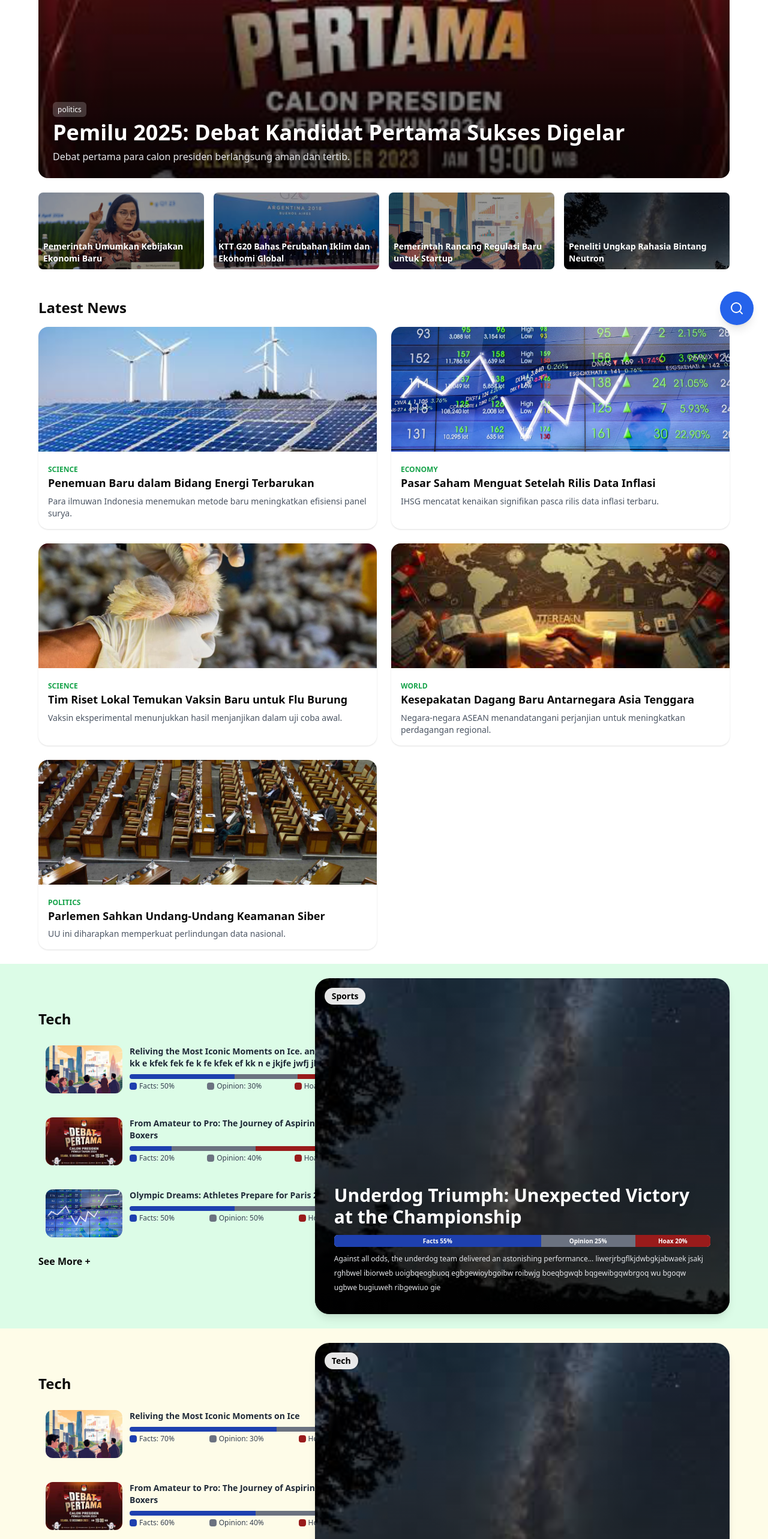
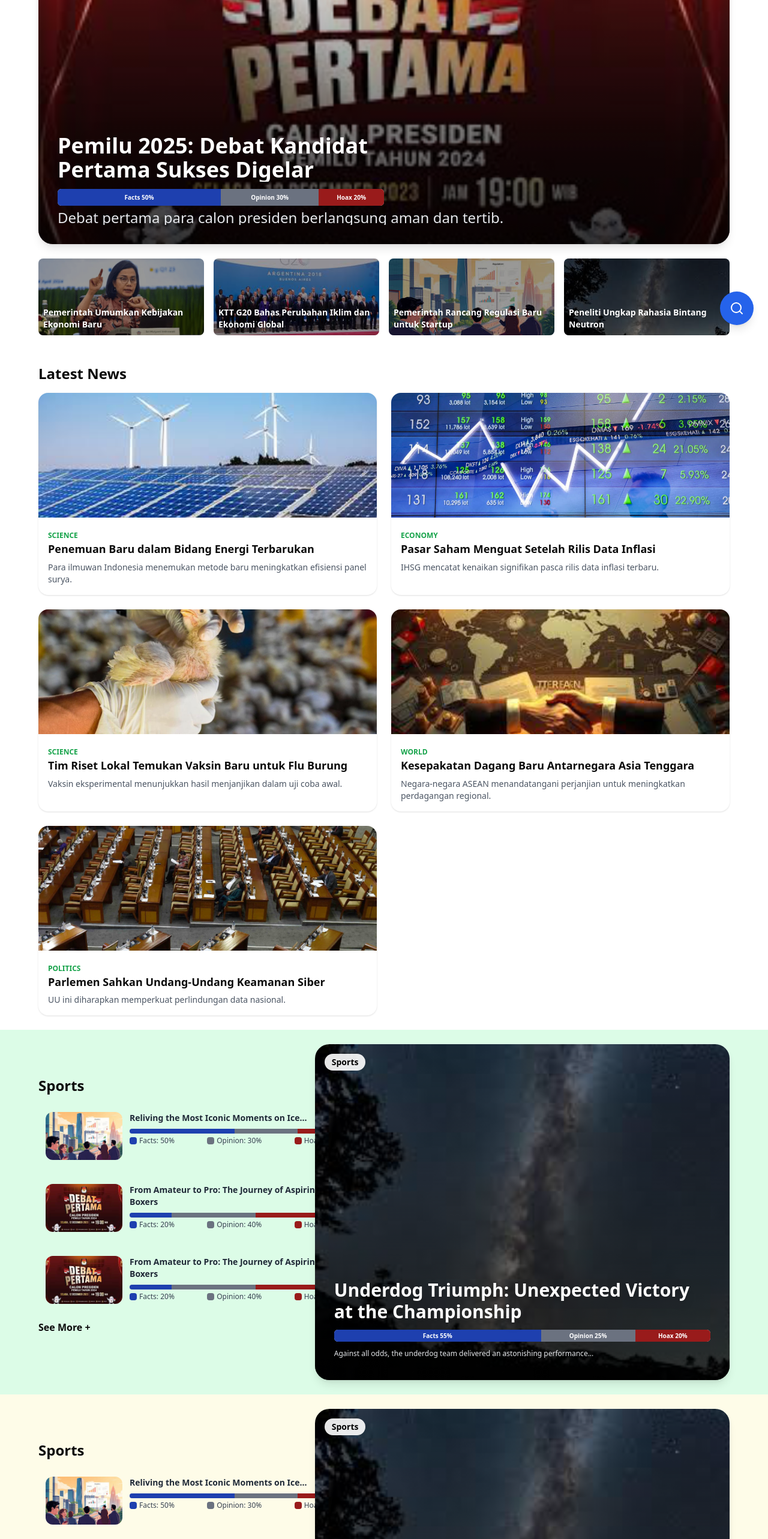
Before and after one commit to pbkk-c/fe-be-pbkk, a Next.js app: page /home in a window 1280 px wide. Shown: the part 234-2800 px from the top of the page at 60% size. Built offline with nearby package versions, Linux system fonts and the light colour scheme.

Commit message:
fix: homepage

```diff
--- a/package.json
+++ b/package.json
@@ -43,6 +43,7 @@
     "eslint-config-next": "15.5.3",
     "postcss": "^8.5.6",
     "tailwindcss": "^3.4.17",
+    "tailwindcss-scrollbar": "^0.1.0",
     "typescript": "^5"
   }
 }
--- /dev/null
+++ b/src/app/(auth)/layout.tsx
@@ -0,0 +1,13 @@
+export default function AuthLayout({
+  children,
+}: {
+  children: React.ReactNode;
+}) {
+  return (
+    <html lang="en">
+      <body className="min-h-screen flex items-center justify-center bg-gray-50">
+        {children}
+      </body>
+    </html>
+  );
+}
--- a/src/app/home/components/HeroCard.tsx
+++ b/src/app/home/components/HeroCard.tsx
@@ -1,49 +1,91 @@
 import Image from "next/image";
-import Link from "next/link";
 
-interface HeroCardProps {
+type BigCardProps = {
   category: string;
   title: string;
   description: string;
   image: string;
-  href?: string;
-}
+  facts: number;
+  opinion: number;
+  hoax: number;
+};
 
-export default function HeroCard({
+export default function BigCard({
   category,
   title,
   description,
   image,
-  href = "#",
-}: HeroCardProps) {
+  facts,
+  opinion,
+  hoax,
+}: BigCardProps) {
   return (
-   <Link
-  href={href}
-  className="relative w-full min-h-[450px] rounded-2xl overflow-hidden group block"
->
+    <div className="relative w-full rounded-3xl overflow-hidden shadow-lg">
+      {/* Background image */}
+      <div className="relative h-[260px] md:h-[360px] lg:h-[460px] xl:h-[560px] 2xl:h-[600px] w-full transition-all duration-300">
         <Image
           src={image}
           alt={title}
           fill
+          className="object-cover"
           priority
-    className="object-cover transition-transform duration-500 group-hover:scale-105"
         />
-  {/* Overlay */}
-  <div className="absolute inset-0 bg-gradient-to-t from-black/70 via-black/30 to-transparent" />
 
-  {/* Text Content */}
-  <div className="absolute bottom-6 left-6 right-6 text-white">
-    <span className="bg-white/20 text-xs px-2 py-1 rounded-md backdrop-blur">
+        {/* Overlay gelap agar teks terbaca */}
+        <div className="absolute inset-0 bg-gradient-to-t from-black/80 via-black/40 to-transparent"></div>
+
+        {/* Konten overlay */}
+        <div className="absolute inset-0 flex flex-col justify-end p-4 sm:p-6 md:p-8 text-white">
+          {/* Kategori */}
+          <span className="absolute top-4 left-4 bg-white/90 text-black text-[10px] sm:text-xs md:text-sm font-semibold px-3 py-1 rounded-full">
             {category}
           </span>
-    <h2 className="mt-2 text-3xl md:text-4xl font-bold leading-snug drop-shadow">
+
+          {/* Judul */}
+          <h2 className="md:w-1/2 text-[12px] sm:text-[14px] md:text-[16px] lg:text-[18px] xl:text-4xl font-extrabold leading-snug drop-shadow-lg line-clamp-3">
             {title}
           </h2>
-    <p className="mt-2 text-sm md:text-base text-gray-200 line-clamp-3">
+
+          {/* Bar fakta, opini, hoax */}
+          <div className="w-full md:w-1/2 bg-gray-300 h-4 sm:h-5.5 md:h-7 mt-3 rounded-md overflow-hidden flex">
+            <div
+              className="bg-blue-800 h-full text-[6px] sm:text-[7px] md:text-[9px] lg:text-[10px] font-semibold flex items-center justify-center"
+              style={{ width: `${facts}%` }}
+            >
+              {facts > 10 ? (
+                <span>Facts {facts}%</span>
+              ) : facts > 3 ? (
+                <span>{facts}%</span>
+              ) : null}
+            </div>
+            <div
+              className="bg-gray-500 h-full text-[6px] sm:text-[7px] md:text-[9px] lg:text-[10px] font-semibold flex items-center justify-center"
+              style={{ width: `${opinion}%` }}
+            >
+              {opinion > 10 ? (
+                <span>Opinion {opinion}%</span>
+              ) : opinion > 3 ? (
+                <span>{opinion}%</span>
+              ) : null}
+            </div>
+            <div
+              className="bg-red-800 h-full text-[6px] sm:text-[7px] md:text-[9px] lg:text-[10px] font-semibold flex items-center justify-center"
+              style={{ width: `${hoax}%` }}
+            >
+              {hoax > 10 ? (
+                <span>Hoax {hoax}%</span>
+              ) : hoax > 3 ? (
+                <span>{hoax}%</span>
+              ) : null}
+            </div>
+          </div>
+
+          {/* Deskripsi */}
+          <p className="text-[10px] sm:text-[12px] md:text-[14px] lg:text-[16px] xl:text-[24px] sm:text-sm md:text-base text-gray-200 mt-2 line-clamp-3 max-w-3xl">
             {description}
           </p>
         </div>
-</Link>
-
+      </div>
+    </div>
   );
 }
--- a/src/app/home/container/SportsSection.tsx
+++ b/src/app/home/container/SportsSection.tsx
@@ -1,54 +1,59 @@
+import { useState } from "react";
 import BigCard from "../components/BigCard";
 import NewsCard from "../components/NewsCard2";
 
 const dummyBig = {
     category: "Sports",
     title: "Underdog Triumph: Unexpected Victory at the Championship",
-  description:
-    "Against all odds, the underdog team delivered an astonishing performance... liwerjrbgflkjdwbgkjabwaek jsakj rghbwel ibiorweb uoigbqeogbuoq egbgewioybgoibw roibwjg boeqbgwqb bqgewibgqwbrgoq wu bgoqw ugbwe bugiuweh ribgewiuo gie",
+    description: "Against all odds, the underdog team delivered an astonishing performance...",
     image: "/img/home/news-8.png",
     facts: 55,
     opinion: 25,
     hoax: 20,
 };
-
 const dummyNews = [
-  {
-    title: "Reliving the Most Iconic Moments on Ice. an ke kk e kfek fek fe k fe  kfek ef kk n e jkjfe jwfj jkwf j dwf j dwf  hjdwf  jfwk jqf jfwj hffjh fj hdsfjh dfj hdf  hjadf hjasf hj asf",
-    image: "/img/home/news-7.png",
-    facts: 50,
-    opinion: 30,
-    hoax: 20,
-  },
-  {
-    title: "From Amateur to Pro: The Journey of Aspiring Boxers",
-    image: "/img/home/news-3.png",
-    facts: 20,
-    opinion: 40,
-    hoax: 40,
-  },
-  {
-    title: "Olympic Dreams: Athletes Prepare for Paris 2024",
-    image: "/img/home/news-4.png",
-    facts: 50,
-    opinion: 50,
-    hoax: 0,
-  },
+    { title: "Reliving the Most Iconic Moments on Ice...", image: "/img/home/news-7.png", facts: 50, opinion: 30, hoax: 20, },
+    { title: "From Amateur to Pro: The Journey of Aspiring Boxers", image: "/img/home/news-3.png", facts: 20, opinion: 40, hoax: 40, },
+    { title: "From Amateur to Pro: The Journey of Aspiring Boxers", image: "/img/home/news-3.png", facts: 20, opinion: 40, hoax: 40, },
+    { title: "Olympic Dreams: Athletes Prepare for Paris 2024", image: "/img/home/news-4.png", facts: 50, opinion: 50, hoax: 0, },
+    { title: "Inside the Mind of a Champion: A New Documentary", image: "/img/home/news-4.png", facts: 70, opinion: 20, hoax: 10, },
+    { title: "The Rise of eSports: More Than Just a Game", image: "/img/home/news-4.png", facts: 60, opinion: 30, hoax: 10, },
 ];
 
 export default function SportsSection() {
+  const [isExpanded, setIsExpanded] = useState(false);
+
+  const toggleExpanded = () => {
+    setIsExpanded(!isExpanded);
+  };
+
+  const listContainerClasses = isExpanded
+    ? 'max-h-[400px] overflow-y-auto pr-2 scrollbar-thin scrollbar-thumb-gray-300'
+    : 'max-h-[335px] overflow-hidden';
+
   return (
-    <div className="flex flex-col lg:flex-row">
-      {/* Lebar penuh di mobile, menjadi 2/5 di layar md ke atas */}
-      <div className="flex w-full md:w-2/5 flex-col gap-4 justify-center">
-        <h1 className="text-2xl font-extrabold">Tech</h1>
+    <div className="flex flex-col lg:flex-row lg:items-center">
+      <div className="flex w-full md:w-2/5 flex-col gap-4">
+        <h1 className="text-2xl font-extrabold">Sports</h1>
+
+        <div className="relative flex-grow">
+          <div className={`flex flex-col gap-4 transition-all duration-300 ease-in-out ${listContainerClasses}`}>
             {dummyNews.map((news, i) => (
               <NewsCard key={i} {...news} />
             ))}
-        <h1 className="text-md font-semibold mb-6">See More +</h1>
           </div>
-      {/* Lebar penuh di mobile, menjadi 3/5 di layar md ke atas */}
-      <div className="w-full lg:w-3/5">
+
+        </div>
+
+        <h1
+          className="text-md font-semibold mt-2 mb-6 cursor-pointer hover:underline"
+          onClick={toggleExpanded}
+        >
+          {isExpanded ? 'See Less -' : 'See More +'}
+        </h1>
+      </div>
+
+      <div className="w-full lg:w-3/5 mt-8 lg:mt-0">
         <BigCard {...dummyBig} />
       </div>
     </div>
--- a/src/app/home/container/TechSection.tsx
+++ b/src/app/home/container/TechSection.tsx
@@ -1,54 +1,59 @@
+import { useState } from "react";
 import BigCard from "../components/BigCard";
 import NewsCard from "../components/NewsCard2";
 
 const dummyBig = {
-  category: "Tech",
+    category: "Sports",
     title: "Underdog Triumph: Unexpected Victory at the Championship",
-  description:
-    "Against all odds, the underdog team delivered an astonishing performance...",
+    description: "Against all odds, the underdog team delivered an astonishing performance...",
     image: "/img/home/news-8.png",
     facts: 55,
-  opinion: 45,
-  hoax: 0,
+    opinion: 25,
+    hoax: 20,
 };
-
 const dummyNews = [
-  {
-    title: "Reliving the Most Iconic Moments on Ice",
-    image: "/img/home/news-7.png",
-    facts: 70,
-    opinion: 30,
-    hoax: 0,
-  },
-  {
-    title: "From Amateur to Pro: The Journey of Aspiring Boxers",
-    image: "/img/home/news-3.png",
-    facts: 60,
-    opinion: 40,
-    hoax: 0,
-  },
-  {
-    title: "Olympic Dreams: Athletes Prepare for Paris 2024",
-    image: "/img/home/news-4.png",
-    facts: 50,
-    opinion: 50,
-    hoax: 0,
-  },
+    { title: "Reliving the Most Iconic Moments on Ice...", image: "/img/home/news-7.png", facts: 50, opinion: 30, hoax: 20, },
+    { title: "From Amateur to Pro: The Journey of Aspiring Boxers", image: "/img/home/news-3.png", facts: 20, opinion: 40, hoax: 40, },
+    { title: "From Amateur to Pro: The Journey of Aspiring Boxers", image: "/img/home/news-3.png", facts: 20, opinion: 40, hoax: 40, },
+    { title: "Olympic Dreams: Athletes Prepare for Paris 2024", image: "/img/home/news-4.png", facts: 50, opinion: 50, hoax: 0, },
+    { title: "Inside the Mind of a Champion: A New Documentary", image: "/img/home/news-4.png", facts: 70, opinion: 20, hoax: 10, },
+    { title: "The Rise of eSports: More Than Just a Game", image: "/img/home/news-4.png", facts: 60, opinion: 30, hoax: 10, },
 ];
 
 export default function TechSection() {
+  const [isExpanded, setIsExpanded] = useState(false);
+
+  const toggleExpanded = () => {
+    setIsExpanded(!isExpanded);
+  };
+
+  const listContainerClasses = isExpanded
+    ? 'max-h-[400px] overflow-y-auto pr-2 scrollbar-thin scrollbar-thumb-gray-300'
+    : 'max-h-[335px] overflow-hidden';
+
   return (
-    <div className="flex flex-col lg:flex-row">
-      {/* Lebar penuh di mobile, menjadi 2/5 di layar md ke atas */}
-      <div className="flex w-full md:w-2/5 flex-col gap-4 justify-center">
-        <h1 className="text-2xl font-extrabold">Tech</h1>
+    <div className="flex flex-col lg:flex-row lg:items-center">
+      <div className="flex w-full md:w-2/5 flex-col gap-4">
+        <h1 className="text-2xl font-extrabold">Sports</h1>
+
+        <div className="relative flex-grow">
+          <div className={`flex flex-col gap-4 transition-all duration-300 ease-in-out ${listContainerClasses}`}>
             {dummyNews.map((news, i) => (
               <NewsCard key={i} {...news} />
             ))}
-        <h1 className="text-md font-semibold mb-6">See More +</h1>
           </div>
-      {/* Lebar penuh di mobile, menjadi 3/5 di layar md ke atas */}
-      <div className="w-full lg:w-3/5">
+
+        </div>
+
+        <h1
+          className="text-md font-semibold mt-2 mb-6 cursor-pointer hover:underline"
+          onClick={toggleExpanded}
+        >
+          {isExpanded ? 'See Less -' : 'See More +'}
+        </h1>
+      </div>
+
+      <div className="w-full lg:w-3/5 mt-8 lg:mt-0">
         <BigCard {...dummyBig} />
       </div>
     </div>
--- a/src/app/home/page.tsx
+++ b/src/app/home/page.tsx
@@ -135,6 +135,9 @@ export default function HomePage() {
                 title={item.title}
                 description={item.description ?? ""}
                 image={item.img ?? "/img/home/hero-1.png"}
+                facts = {50}
+                opinion = {30}
+                hoax = {20}
               />
             ))}
 
```
Also changed, not shown: 1 other file (tests, documents, lock files or other folders). Lines whose indentation alone changed are shown as unchanged.
